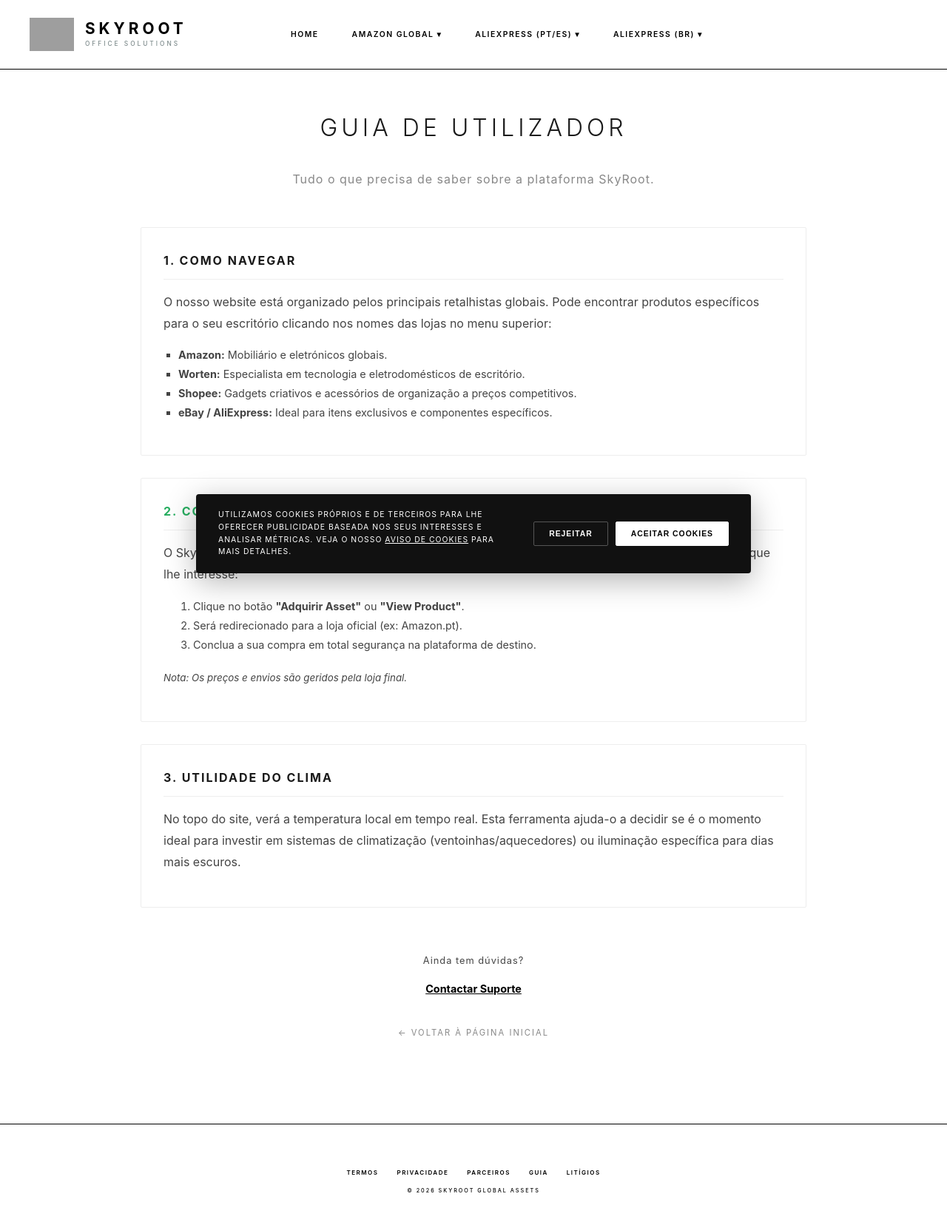
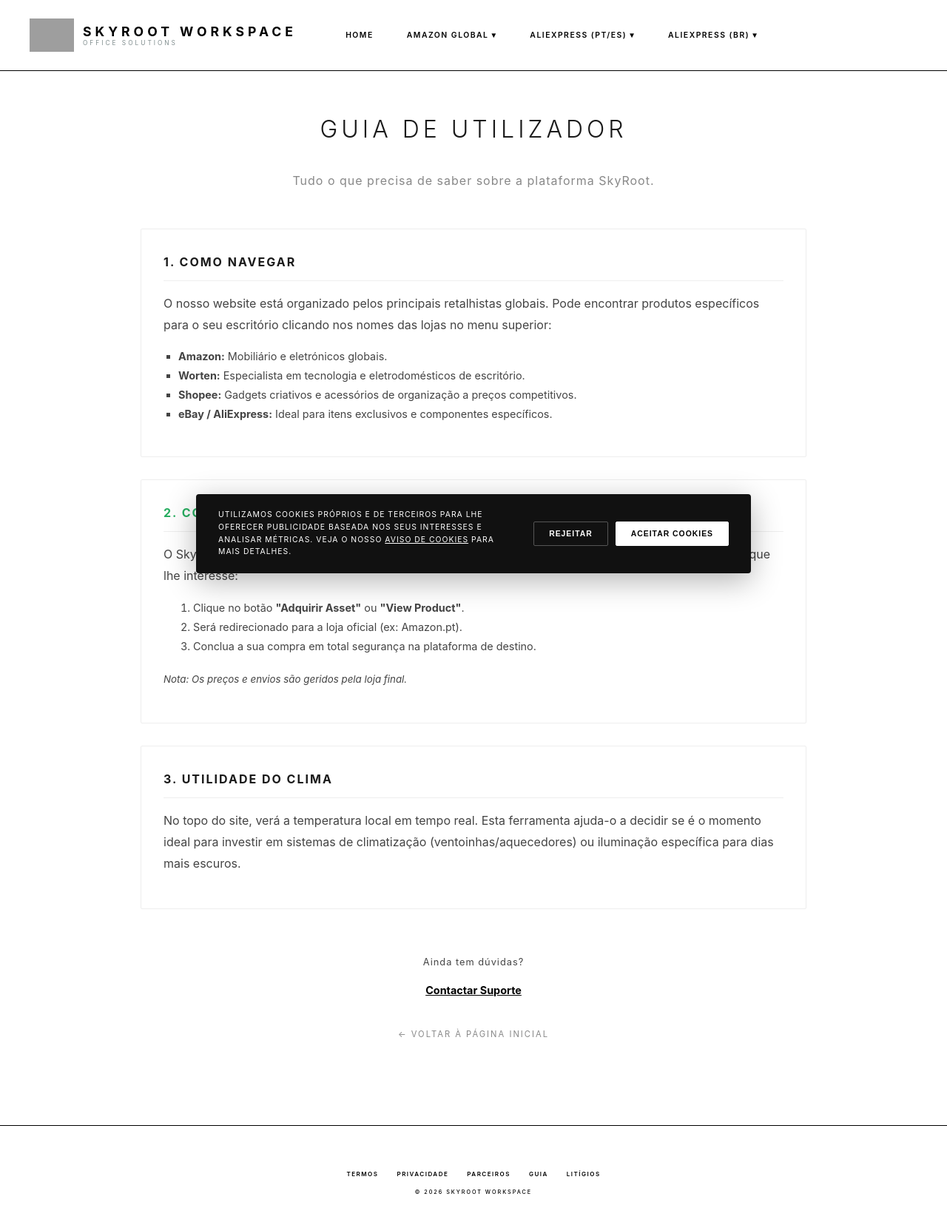
Before and after one commit to pedrosmeo-cell/SkyRooTT, a Flask app: page /guia in a window 1280 px wide. Shown: the whole page at 74% size. Before the commit the page ends 1612 px from the top, so only its background shows below. Run offline with Flask 3, Linux system fonts and the light colour scheme; grey boxes are pictures that could not be loaded.

Commit message:
Add files via upload

```diff
--- a/static/css/style.css
+++ b/static/css/style.css
@@ -21,7 +21,7 @@ header {
     position: sticky;
     top: 0;
     z-index: 9999;
-    height: 80px;
+    height: 95px;
     display: flex;
     align-items: center;
 }
@@ -46,7 +46,7 @@ nav {
 }
 
 .logo a img {
-    height: 35px;
+    height: 45px;
     width: auto;
     object-fit: contain;
 }
--- a/templates/base.html
+++ b/templates/base.html
@@ -3,7 +3,7 @@
 <head>
     <meta charset="UTF-8">
     <meta name="viewport" content="width=device-width, initial-scale=1.0">
-    <title>SkyRoot | Executive Office Solutions</title>
+    <title>SkyRoot Workspace</title>
     <link rel="stylesheet" href="{{ url_for('static', filename='css/style.css') }}">
 </head>
 <body>
@@ -17,17 +17,16 @@
         </div>
     </div>
 
-    <header style="height: auto; padding: 15px 0;">
-        <nav style="display: flex; justify-content: space-between; align-items: center; max-width: 1400px; width: 100%; margin: auto; padding: 0 40px; box-sizing: border-box;">
+    <header>
+        <nav>
 
-            <!-- LOGÓTIPO COM LEGENDA CURTA E TIPOGRAFIA DISTINTA -->
+            <!-- LOGÓTIPO ATUALIZADO PARA SKYROOT WORKSPACE -->
             <div class="logo">
-                <a href="/" style="display: flex; align-items: center; gap: 15px; text-decoration: none; color: #000;">
-                    <img src="{{ url_for('static', filename='images/logo.png') }}" alt="SkyRoot Logo" onerror="this.src='{{ url_for('static', filename='images/logo.jpg') }}'; this.onerror=null;" style="height: 45px; width: auto; object-fit: contain;">
+                <a href="/">
+                    <img src="{{ url_for('static', filename='images/logo.png') }}" alt="SkyRoot Logo" onerror="this.src='{{ url_for('static', filename='images/logo.jpg') }}'; this.onerror=null;">
                     <div style="display: flex; flex-direction: column;">
-                        <span style="font-size: 1.3rem; letter-spacing: 5px; text-transform: uppercase; font-weight: bold; line-height: 1;">SKYROOT</span>
-                        <!-- LEGENDA DESIGNER: Letras espaçadas e elegantes de alta gama -->
-                        <small style="font-size: 0.52rem; letter-spacing: 3px; text-transform: uppercase; color: #7f8c8d; margin-top: 5px; font-weight: 500; font-family: 'Inter', sans-serif;">OFFICE SOLUTIONS</small>
+                        <span>SKYROOT Workspace</span>
+                        <small style="text-transform: uppercase !important; color: #7f8c8d !important; letter-spacing: 3px !important; font-size: 0.52rem !important; display: block !important;">OFFICE SOLUTIONS</small>
                     </div>
                 </a>
             </div>
@@ -85,7 +84,7 @@
             <a href="/guia">Guia</a>
             <a href="/litigios">Litígios</a>
         </div>
-        <p class="copyright">&copy; 2026 SKYROOT GLOBAL ASSETS</p>
+        <p class="copyright">&copy; 2026 SKYROOT Workspace</p>
     </footer>
 
     <script>
```
Also changed, not shown: config.py (+9 -2 lines).
